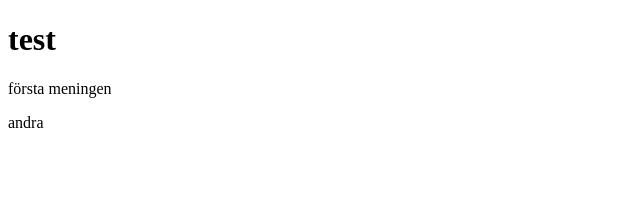
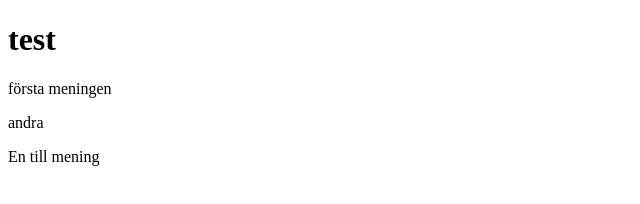
Before and after one commit to Fruktlennart/test, a plain HTML site: page index.html in a window 1280 px wide. Shown: the whole page, without its empty margins (0-640 px from the left). Drawn offline with Linux system fonts and the light colour scheme.

Commit message:
har justerat lite i index.html

```diff
--- a/index.html
+++ b/index.html
@@ -8,5 +8,6 @@
 	<h1> test</h1>
 		<p> första meningen</p>
 		<p> andra</p>
+		<p> En till mening</p>
 </body>
 </html>
```
